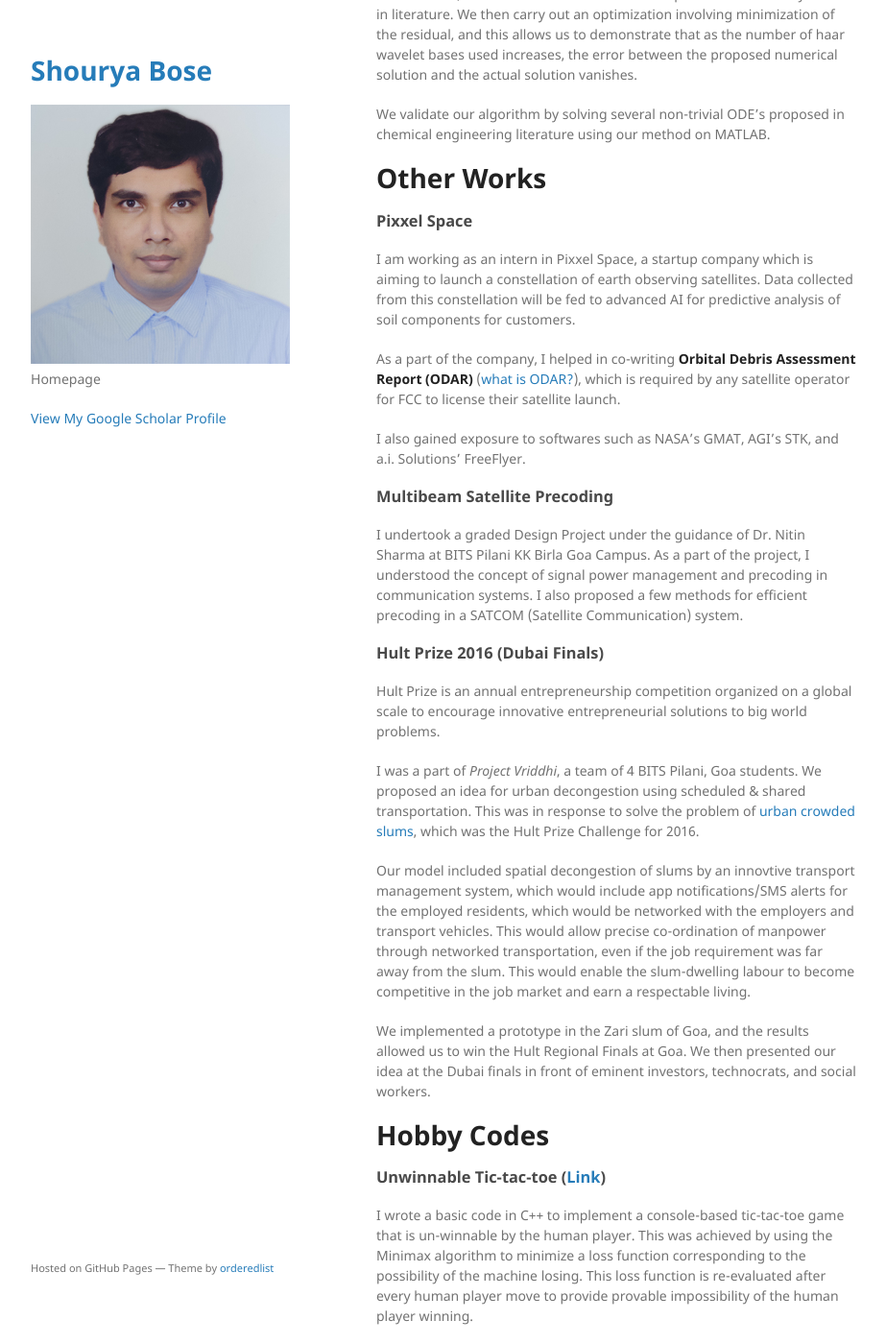
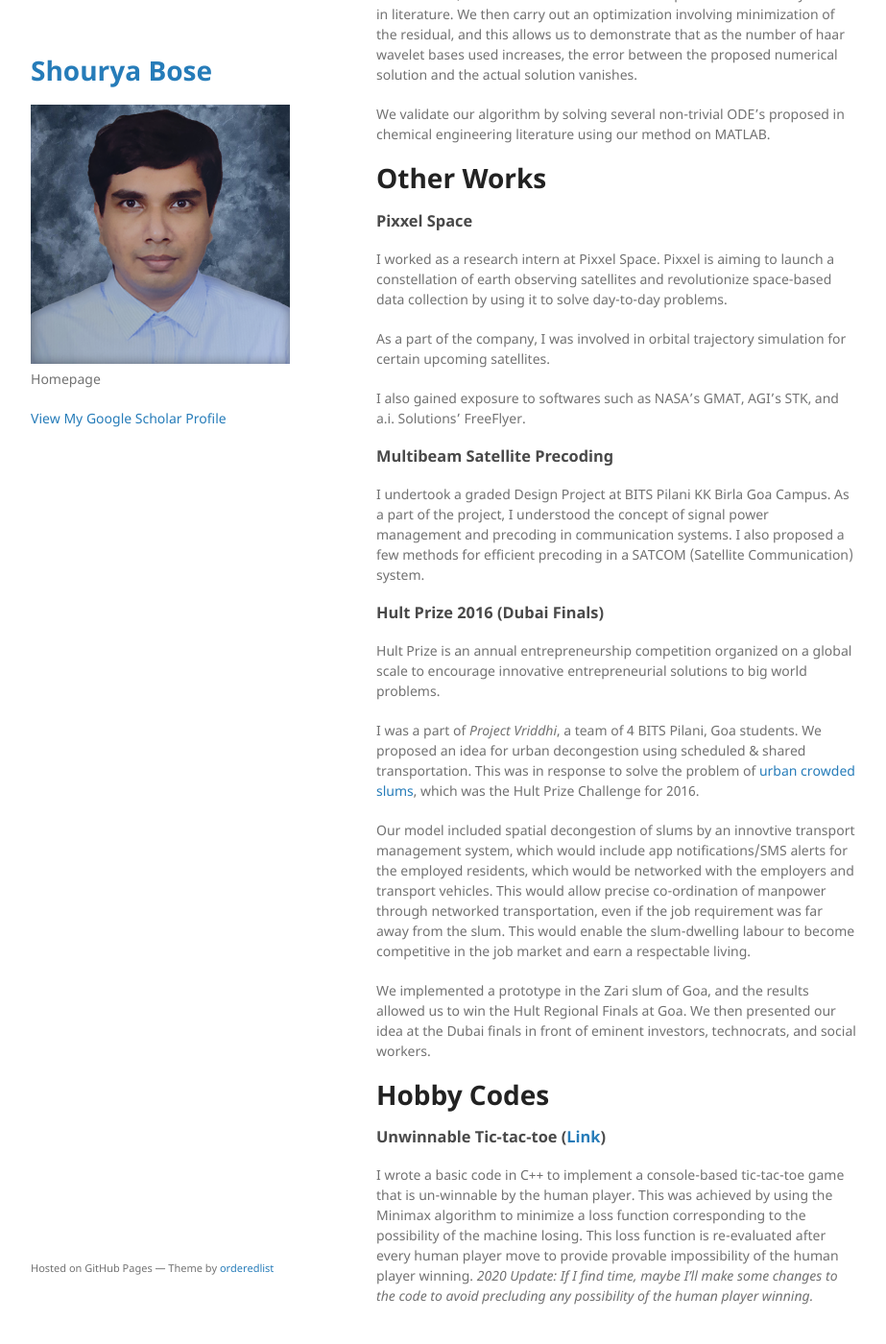
Before and after one commit to shourya01/shourya01.github.io, a Jekyll site: the page built from index.md, in a window 1280 px wide and 1400 px high, scrolled down 1747 px. Shown: the whole window at 96% size, without its empty margins (178-1101 px from the left). Built offline with Jekyll 4.4.1, drawn with Linux system fonts in a browser that asks for light colours; some of the changed text lies outside the part shown.

Commit message:
Image and content change

```diff
--- a/index.md
+++ b/index.md
@@ -2,10 +2,10 @@
 layout: default
 ---
 
-Hi, I am Shourya Bose, incoming PhD candidate at University of California, Santa Cruz. My research interests span control theory, networked control, and power systems.
+Hi, I am Shourya Bose. I am currently pursuing my PhD in the [eODAL Lab](https://people.ucsc.edu/~yzhan419/group.html) at University of California, Santa Cruz. My research interests span control theory, networked control, and power systems.
 
-Currently I am a visiting researcher at the Department of Electrical Engineering
-at Indian Institute of Science in the [Control and Network Systems Group](http://www.ee.iisc.ac.in/people/faculty/pavant/group.html).
+Previously I was a Research Associate (RA) at the Department of Electrical Engineering
+at Indian Institute of Science (IISc) Bengaluru in the [Control and Network Systems Group](http://www.ee.iisc.ac.in/people/faculty/pavant/group.html).
 
 I graduated from with a Dual Degree from BITS Pilani (KK Birla Goa Campus) on December, 2019. I majored in M.Sc. (_Hons._) Mathematics, and B.E. (_Hons._) Electrical and
 Electronics Engineering. I graduated with a First Class grade in both the subjects.
@@ -63,17 +63,15 @@ our method on MATLAB.
 
 ### Pixxel Space
 
-I am working as an intern in Pixxel Space, a startup company which is aiming to launch a constellation of earth observing satellites.
-Data collected from this constellation will be fed to advanced AI for predictive analysis of soil components for customers.
+I worked as a research intern at Pixxel Space. Pixxel is aiming to launch a constellation of earth observing satellites and revolutionize space-based data collection by using it to solve day-to-day problems.
 
-As a part of the company, I helped in co-writing **Orbital Debris Assessment Report (ODAR)** ([what is ODAR?](https://docs.fcc.gov/public/attachments/DOC-354773A1.pdf)), which is
-required by any satellite operator for FCC to license their satellite launch.
+As a part of the company, I was involved in orbital trajectory simulation for certain upcoming satellites.
 
 I also gained exposure to softwares such as NASA's GMAT, AGI's STK, and a.i. Solutions' FreeFlyer.
 
 ### Multibeam Satellite Precoding
 
-I undertook a graded Design Project under the guidance of Dr. Nitin Sharma at BITS Pilani KK Birla Goa Campus. As a part of
+I undertook a graded Design Project at BITS Pilani KK Birla Goa Campus. As a part of
 the project, I understood the concept of signal power management and precoding in communication systems. I also proposed a few methods for efficient
 precoding in a SATCOM (Satellite Communication) system.
 
@@ -99,4 +97,5 @@ in front of eminent investors, technocrats, and social workers.
 I wrote a basic code in C++ to implement a console-based tic-tac-toe game that is un-winnable by the human player.
 This was achieved by using the Minimax algorithm to minimize a loss function corresponding to the possibility
 of the machine losing. This loss function is re-evaluated after every human player move to provide provable impossibility
-of the human player winning.
+of the human player winning. _2020 Update: If I find time, maybe I'll make some changes to the code to avoid precluding any
+possibility of the human player winning._
```
Also changed, not shown: logo.png, sbose_portrait.png (added).
